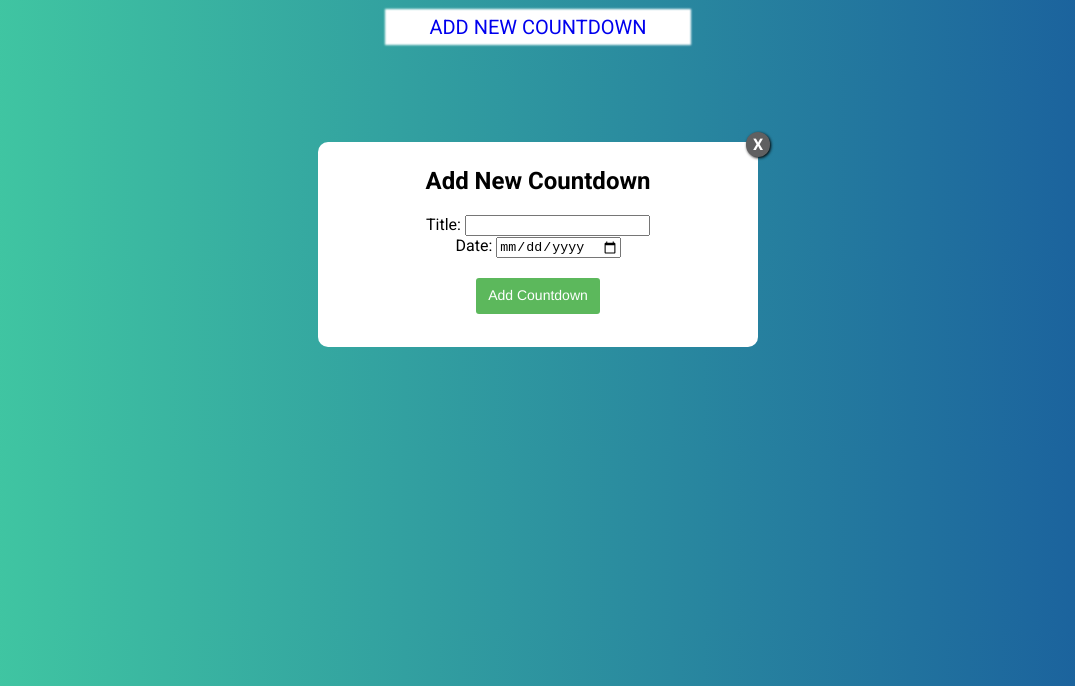
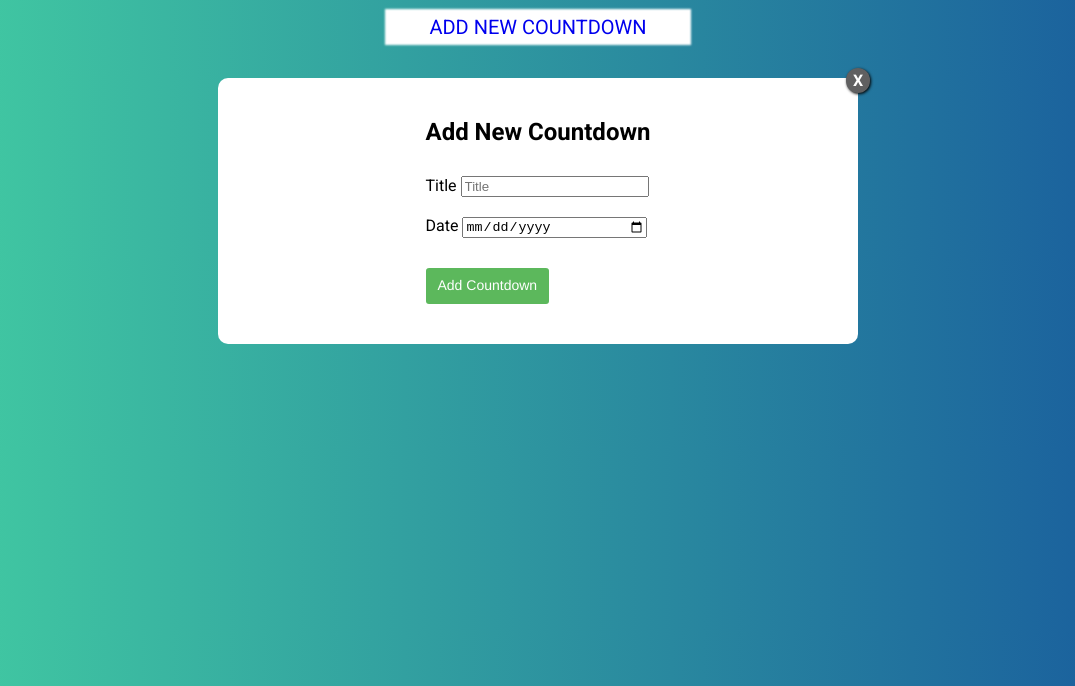
Before and after one commit to marcostellin/countdown-js, a plain HTML site: page index.html in a window 1280 px wide. Both pictures are taken after a click on the link "ADD NEW COUNTDOWN". Shown: the part 114-800 px from the top of the page, without its empty margins (102-1177 px from the left). Drawn offline with Linux system fonts and the light colour scheme.

Commit message:
Fixed the style of the modal form

```diff
--- a/assets/css/countdown.css
+++ b/assets/css/countdown.css
@@ -188,12 +188,14 @@ span {
 
 .modalDialog > div {
     color: black;
-    width: 400px;
+    width: 50%;
     position: relative;
-    margin: 20% auto;
-    padding: 5px 20px 13px 20px;
+    margin: 15% auto;
+    box-sizing: border-box;
+    padding: 20px 13px 20px 13px;
     border-radius: 10px;
     background: #fff;
+    text-align: center;
 }
 
 .close {
@@ -220,3 +222,14 @@ span {
 .modalDialog div .btn-success {
     margin: 20px auto;
 }
+
+.modalDialog input {
+    width: 80%;
+    margin-top: 10px;
+    margin-bottom: 10px;
+}
+
+#modal-form {
+    display: inline-block;
+    text-align: left;
+}
--- a/index.html
+++ b/index.html
@@ -27,18 +27,21 @@
 
     <div id="openModal" class="modalDialog">
         <div>
+
             <a href="#close" title="Close" class="close">X</a>
+            <div id="modal-form">
             <h2>Add New Countdown</h2>
             <div>
-               <label name="title">Title: </label>
-               <input id="modal-title" type="text" name="title">
+               <label name="title">Title </label>
+               <input id="modal-title" placeholder="Title" type="text" name="title">
             </div>
             <div>
-                <label name="date">Date: </label>
-                <input type="date" name="date">
+                <label name="date">Date </label>
+                <input id="modal-date" type="date" name="date">
             </div>
 
             <a class="btn btn-success" id="newCountdown" href="#close">Add Countdown</a></button>
+            </div>
         </div>
     </div>
 
```
